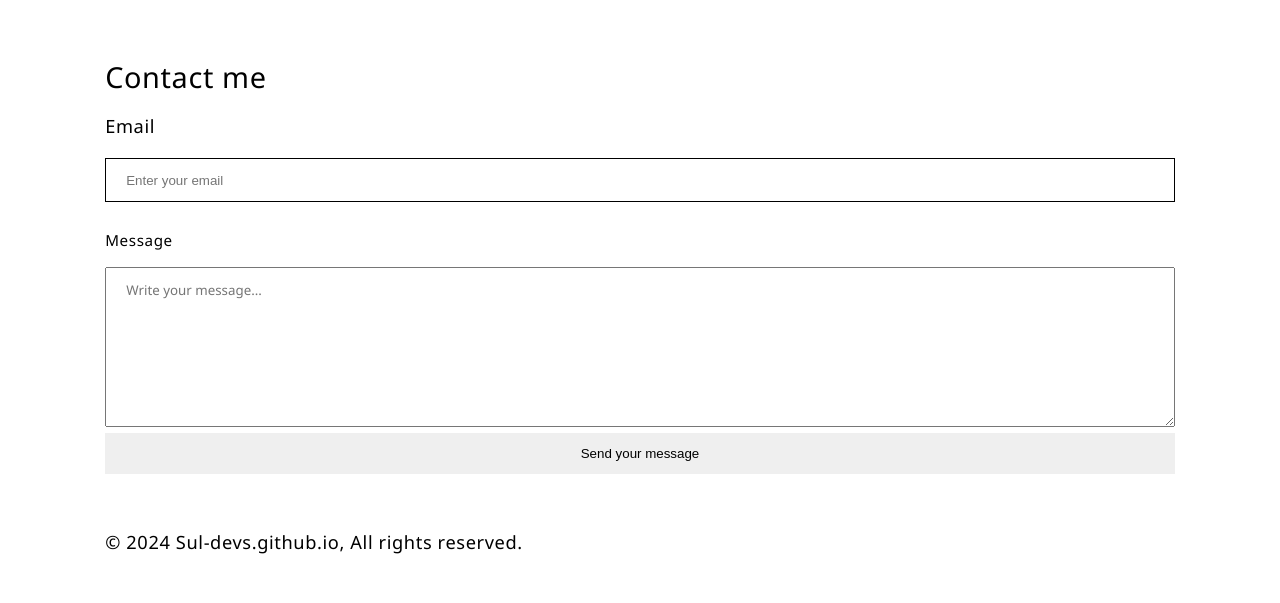
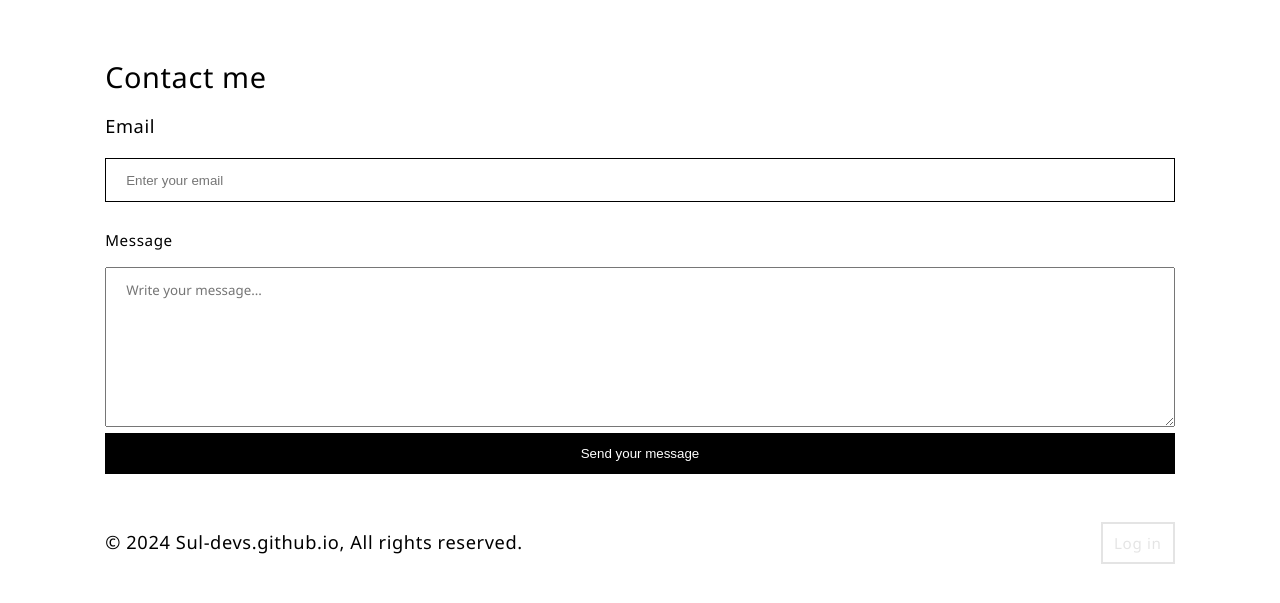
Before and after one commit to sul-devs/my-blog, a website built with Parcel: page src/index.html in a window 1280 px wide. Shown: the part 4191-4794 px from the top of the page. Built offline with nearby package versions, Linux system fonts and the light colour scheme; some packages are replaced by stand-ins of ours; files whose address does not match are found by name.

Commit message:
add login button for admin

```diff
--- a/src/index.html
+++ b/src/index.html
@@ -396,8 +396,14 @@
           </div>
           <input type="submit" value="Send your message" />
         </form>
-        <!-- copyright message -->
-        <p class="mt-3">&copy; 2024 Sul-devs.github.io, All rights reserved.</p>
+        <aside class="flex-between-center">
+          <!-- copyright message -->
+          <p class="mt-3">
+            &copy; 2024 Sul-devs.github.io, All rights reserved.
+          </p>
+          <!-- Admin login -->
+          <a href="#" class="login-btn btn btn-outline">Log in</a>
+        </aside>
       </div>
     </footer>
   </body>
--- a/src/styles/index.scss
+++ b/src/styles/index.scss
@@ -85,6 +85,12 @@ textarea {
   background-color: $button-color;
   color: $primary-color;
   font-weight: 500;
+}
+
+.btn.btn-outline {
+  background: transparent;
+  border: 2px solid #000;
+  color: #000;
 }
 
 .container {
@@ -272,8 +278,18 @@ textarea {
   input {
     width: 100%;
   }
+  input[type='submit'] {
+    background-color: #000;
+    color: #fff;
+  }
   textarea {
     height: 20vh;
+  }
+  aside {
+    align-items: baseline;
+    .login-btn {
+      opacity: 0.1;
+    }
   }
 }
 
```
